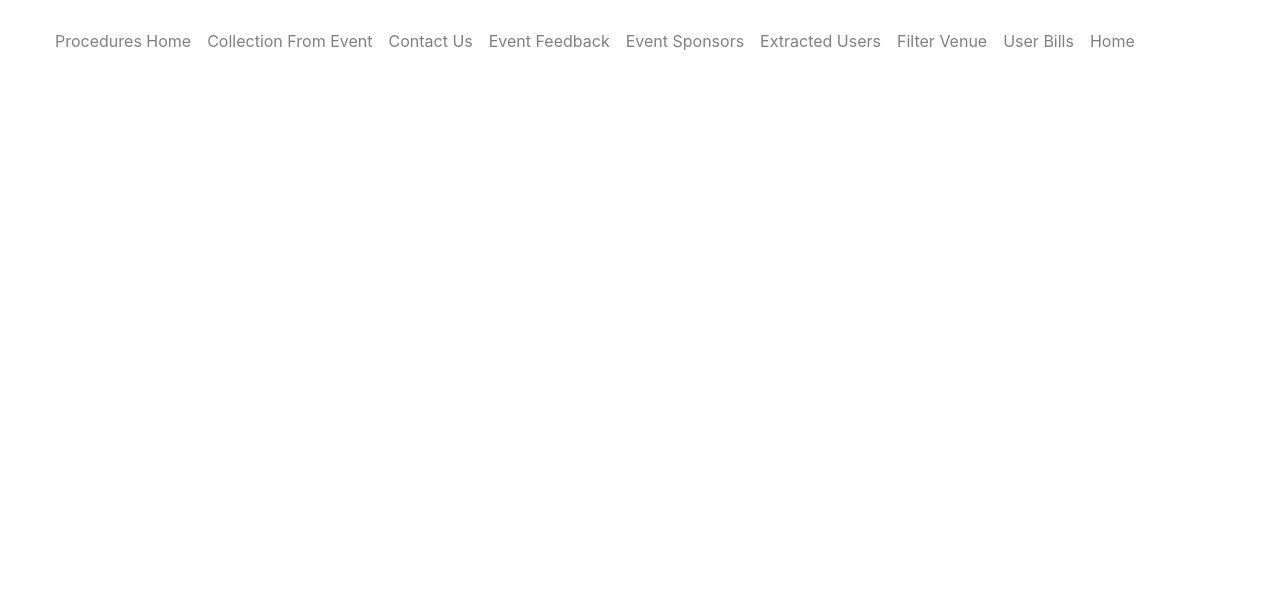
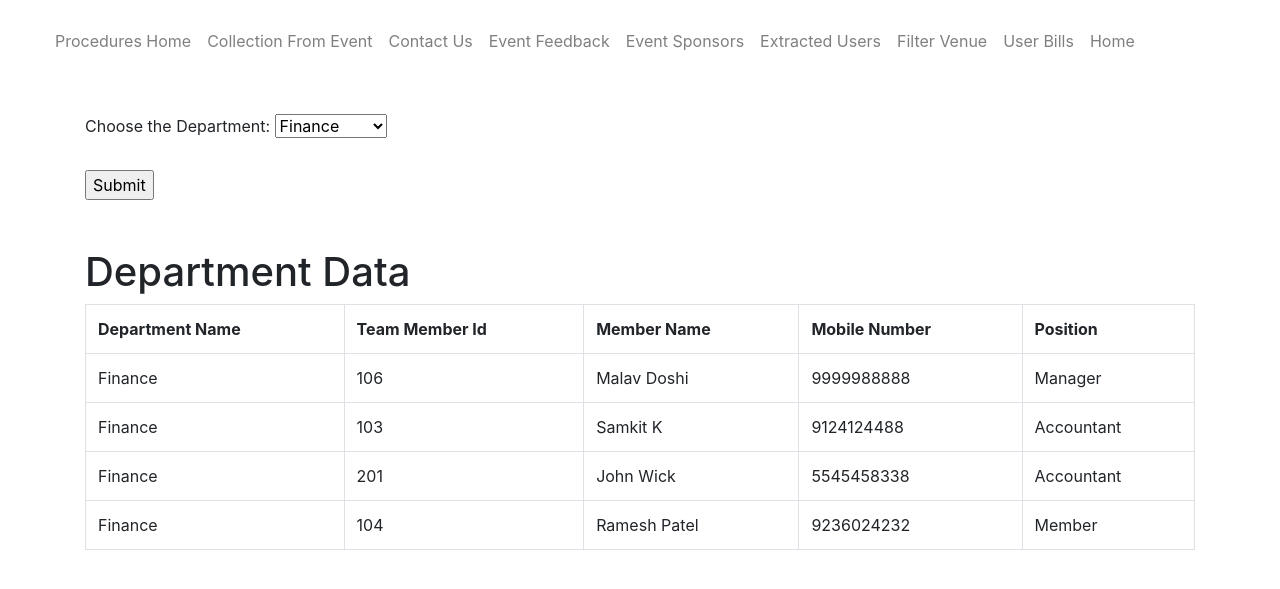
Before and after one commit to parthmshah1302/DBMS-Event-Management-System, a Flask app: page /contactus in a window 1280 px wide. Shown: the top 589 px of the page. Run offline with Flask 2, Linux system fonts and the light colour scheme; parts of the project's set-up code (start-up, migrations or seed data) failed here and were passed over; some libraries are stand-ins or nearby versions.

Commit message:
ContactUs and ExtractedUsers done

```diff
--- a/templates/procedures/contactus.html
+++ b/templates/procedures/contactus.html
@@ -1,5 +1,59 @@
 {% extends "procedures/procedurebase.html" %}
 
 {% block content %}
+<br>
+<form method="POST" name="contactus">
+    <label for="EVENT">Choose the Department:</label>
+    <select name="Department" id="event">
+      <option value="Fin">Finance</option>
+      <option value="Event-2">Reception</option>
+      <option value="Intro to GitHub">Registration</option>
+      <option value="Event-7">BackStage</option>
+    </select>
+    <br><br>
+    <input type="submit" value="Submit">
+  </form>
+<br>
+<br>
+<h1>Department Data</h1>
+<table border="1" class ="table table-hover table-bordered">
+    <th>Department Name</th>
+    <th>Team Member Id</th>
+    <th>Member Name</th>
+    <th>Mobile Number</th>
+    <th>Position</th>
+        <tr>
+            <td>Finance</td>
+            <td>106</td>
+            <td>Malav Doshi</td>
+            <td>9999988888</td>
+            <td>Manager</td>
+        </tr>
+        <tr>
+            <td>Finance</td>
+            <td>103</td>
+            <td>Samkit K</td>
+            <td>9124124488</td>
+            <td>Accountant</td>
+        </tr>
+        <tr>
+            <td>Finance</td>
+            <td>201</td>
+            <td>John Wick</td>
+            <td>5545458338</td>
+            <td>Accountant</td>
+        </tr>
+        <tr>
+            <td>Finance</td>
+            <td>104</td>
+            <td>Ramesh Patel</td>
+            <td>9236024232</td>
+            <td>Member</td>
+        </tr>
+
+</table>
+
+
+
 
 {% endblock %}
```
Also changed, not shown: templates/procedures/extractedusers.html (+36 -0 lines).
